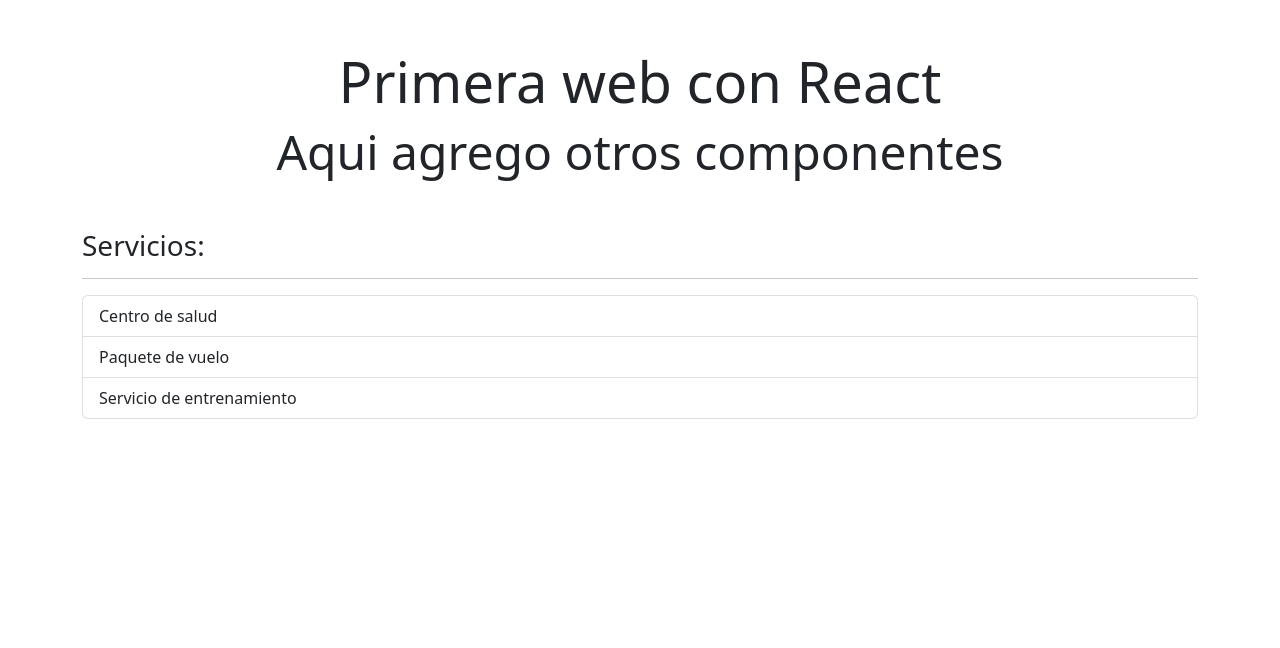
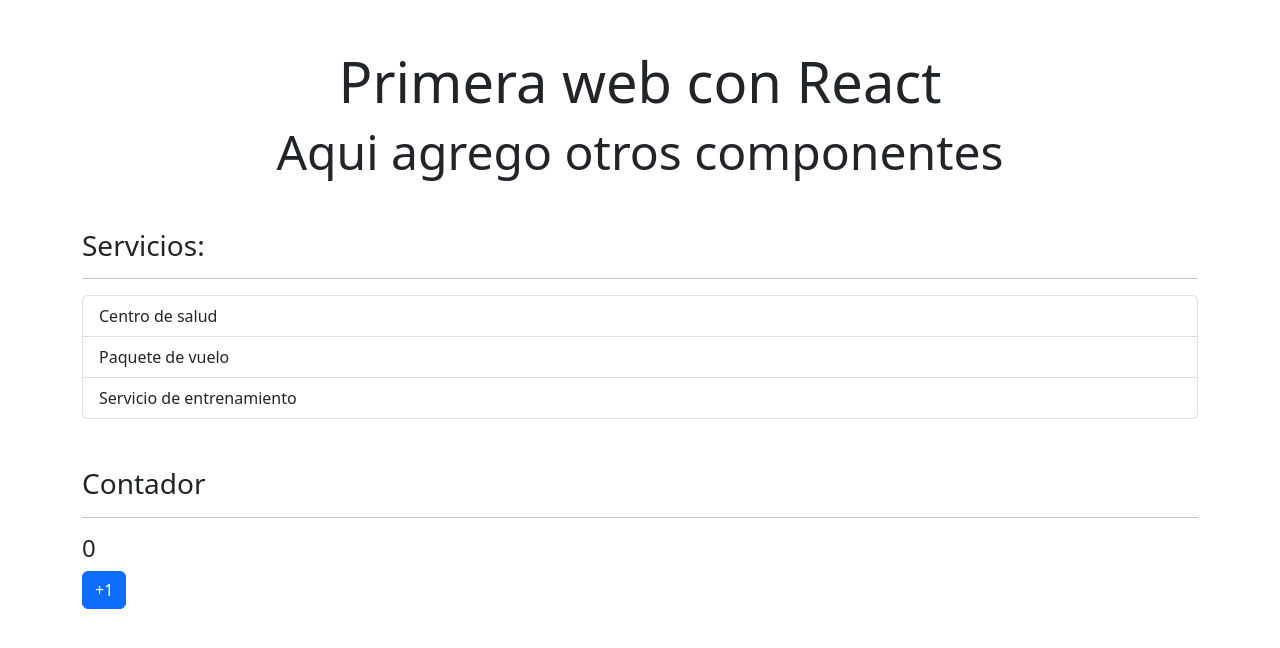
Before and after one commit to estebanrm1/primerAppReact, a React (Vite) app: page / in a window 1280 px wide. Shown: the top 648 px of the page. Built offline with nearby package versions, Linux system fonts and the light colour scheme.

Commit message:
Agregue el maquetado del componente contador

```diff
--- a/src/App.jsx
+++ b/src/App.jsx
@@ -1,4 +1,5 @@
 import './App.css'
+import Contador from './components/Contador';
 import Lista from './components/Lista';
 import Titulos from './components/Titulos';
 import 'bootstrap/dist/css/bootstrap.min.css';
@@ -11,12 +12,12 @@ function App() {
       {/* Esto es un comentario del html */}
       <section className='container'>
         <Titulos></Titulos>
-        {/* <Titulos/> */}
         <h3>Servicios:</h3>
         <hr/>
         <Lista />
+        <Contador/>
+        {/* <Titulos/> */}
       </section>
-
     </>
   )
 }
--- /dev/null
+++ b/src/components/Contador.jsx
@@ -0,0 +1,12 @@
+const Contador = () => {
+    return (
+        <section className="my-5">
+            <h3>Contador</h3>
+            <hr/>
+            <h4>0</h4>
+            <button className="btn btn-primary">+1</button>
+        </section>
+    );
+};
+
+export default Contador;
```
